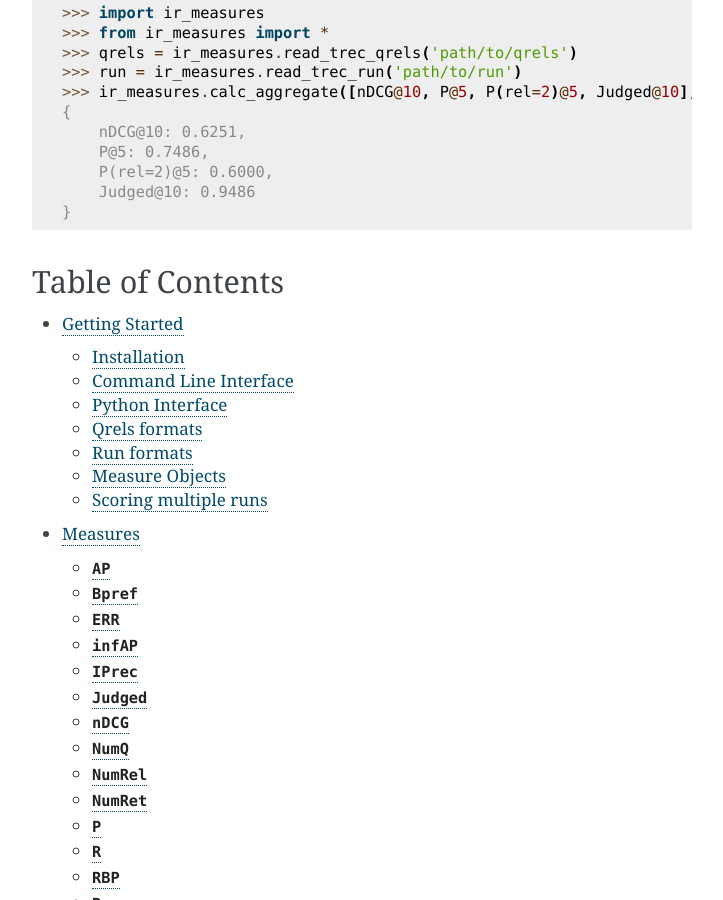
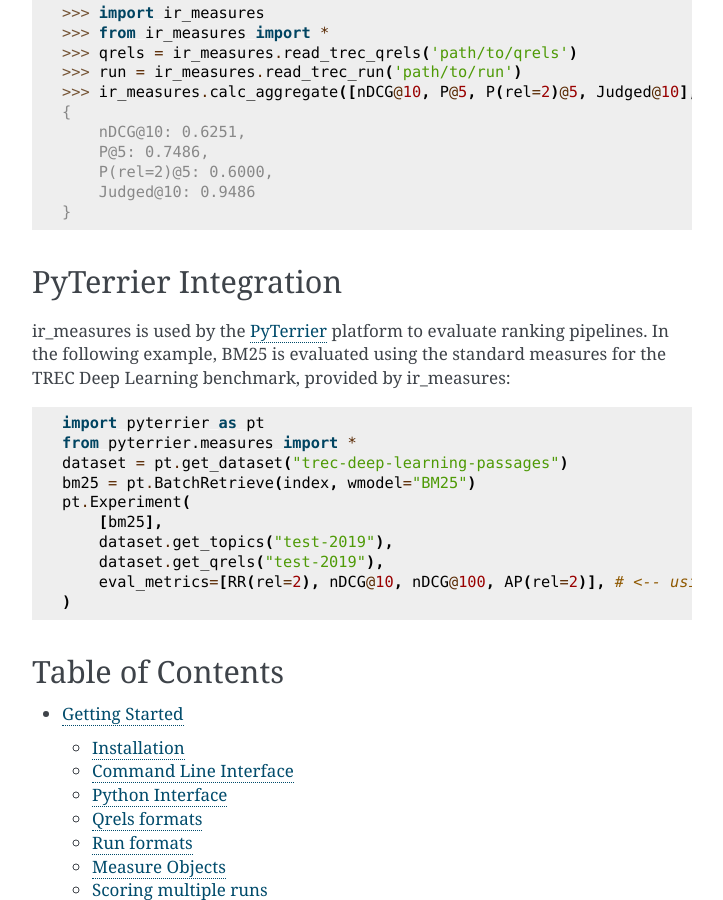
Before and after one commit to terrierteam/ir_measures, a Sphinx documentation site: the page built from docs/index.rst, in a window 1280 px wide and 900 px high, scrolled down 635 px. Shown: the whole window, without its empty margins (388-1111 px from the left). Built offline with Sphinx 7.4.7, drawn with Linux system fonts in a browser that asks for light colours; some of the changed text lies outside the part shown.

Commit message:
pyterrier example

```diff
--- a/docs/index.rst
+++ b/docs/index.rst
@@ -43,6 +43,25 @@
         Judged@10: 0.9486
     }
 
+PyTerrier Integration
+=======================================
+
+ir_measures is used by the `PyTerrier <https://pyterrier.readthedocs.io/>`_ platform
+to evaluate ranking pipelines. In the following example, BM25 is evaluated
+using the standard measures for the TREC Deep Learning benchmark, provided by ir_measures::
+
+    import pyterrier as pt
+    from pyterrier.measures import *
+    dataset = pt.get_dataset("trec-deep-learning-passages")
+    bm25 = pt.BatchRetrieve(index, wmodel="BM25")
+    pt.Experiment(
+        [bm25],
+        dataset.get_topics("test-2019"),
+        dataset.get_qrels("test-2019"),
+        eval_metrics=[RR(rel=2), nDCG@10, nDCG@100, AP(rel=2)], # <-- using ir_measures
+    )
+
+
 Table of Contents
 =======================================
 
```
